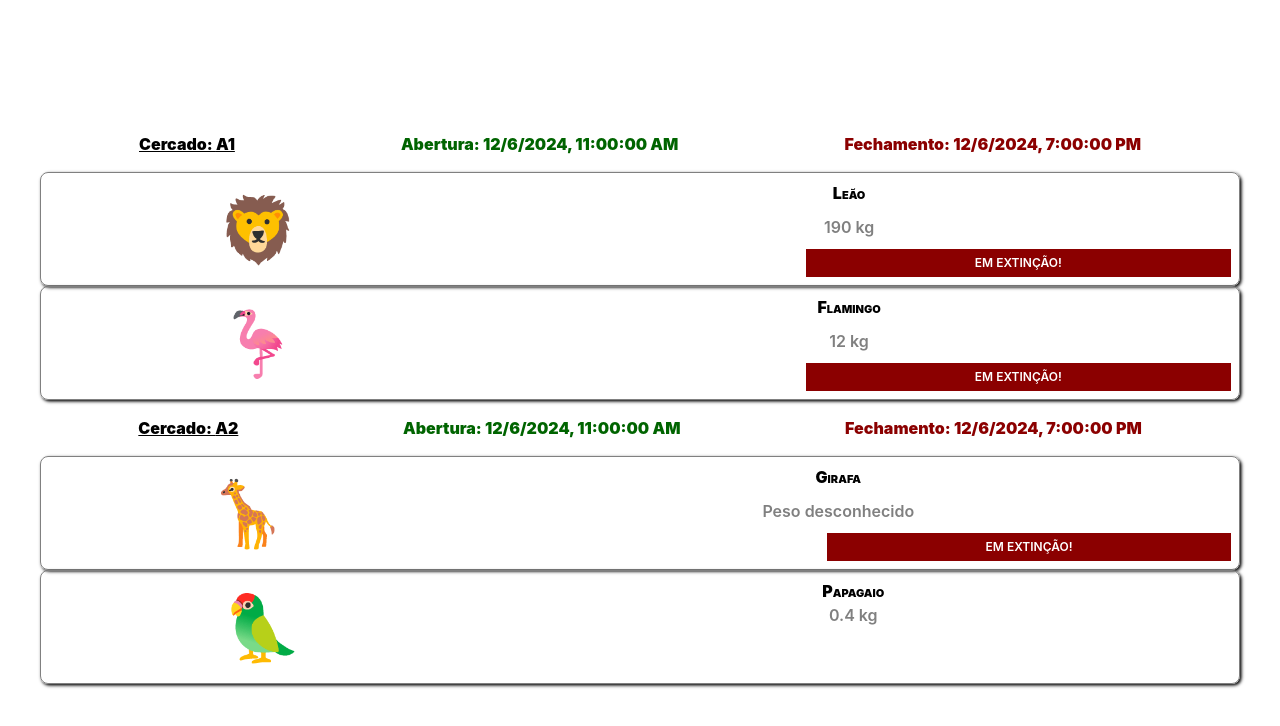
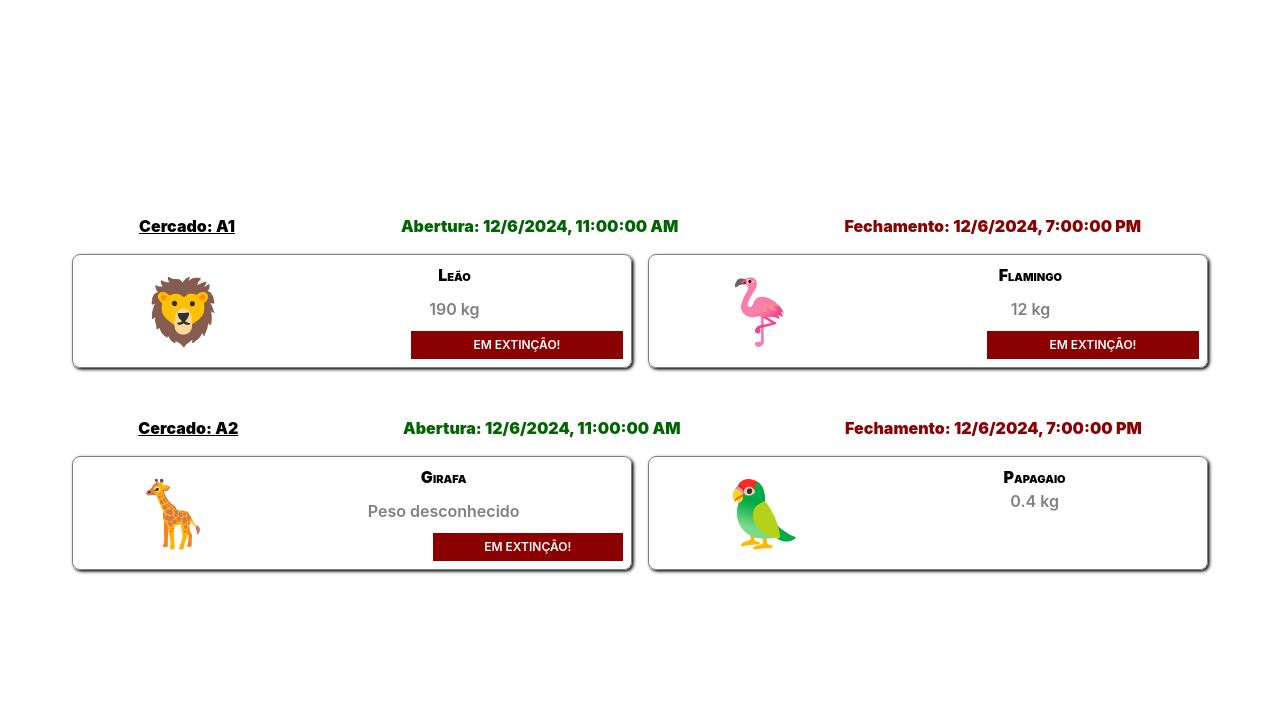
Before and after one commit to ufjf-dcc207/ufjf-dcc207-2024-3-a-atv03-VanessaTrajano, a React (Vite) app: page / in a window 1280 px wide. Shown: the top 726 px of the page. Built offline with nearby package versions, Linux system fonts and the light colour scheme.

Commit message:
Adiciona filhos na Exibicao

```diff
--- a/src/App.tsx
+++ b/src/App.tsx
@@ -9,16 +9,18 @@ function App() {
         abertura={new Date("2024-12-06T08:00:00.000-03:00")}
         fechamento={new Date("2024-12-06T16:00-03:00")}
         cercado="A1"
-      />
-      <Animal icone="🦁" nome="Leão" peso={190.0} emExtincao={true} />
-      <Animal icone="🦩" nome="Flamingo" peso={12.0} emExtincao={true} />
+      >
+        <Animal icone="🦁" nome="Leão" peso={190.0} emExtincao={true} />
+        <Animal icone="🦩" nome="Flamingo" peso={12.0} emExtincao={true} />
+      </Exibicao>
       <Exibicao
         abertura={new Date("2024-12-06T08:00:00.000-03:00")}
         fechamento={new Date("2024-12-06T16:00-03:00")}
         cercado="A2"
-      />
-      <Animal icone="🦒" nome="Girafa" peso={0.0} emExtincao={true} />
-      <Animal icone="🦜" nome="Papagaio" peso={0.4} emExtincao={false} />
+      >
+        <Animal icone="🦒" nome="Girafa" peso={0.0} emExtincao={true} />
+        <Animal icone="🦜" nome="Papagaio" peso={0.4} emExtincao={false} />
+      </Exibicao>
     </div>
   );
 }
--- a/src/Exibicao.css
+++ b/src/Exibicao.css
@@ -1,21 +1,31 @@
-.exibicao{
+.exibicao {
   font-weight: 900;
   padding: 1em;
   display: grid;
-    grid-template-areas: "local inicio fim";
+  grid-template-areas:
+    "local inicio fim"
+    "animais animais animais";
 
-    .inicio{
+  .inicio {
     color: darkgreen;
     grid-area: inicio;
   }
 
-    .fim{
+  .fim {
     color: darkred;
     grid-area: fim;
   }
 
-    .local{
+  .local {
     text-decoration: underline;
     grid-area: local;
   }
+
+  .animais {
+    grid-area: animais;
+    display: grid;
+    grid-template-columns: repeat(auto-fit, minmax(200px, 1fr));
+    gap: 1em;
+    padding: 1em;
   }
+}
--- a/src/Exibicao.tsx
+++ b/src/Exibicao.tsx
@@ -1,17 +1,25 @@
+import { ReactNode } from "react";
 import "./Exibicao.css";
 
 interface ExibicaoProps {
-    abertura: Date;
-    fechamento: Date;
-    cercado: string;
+  abertura: Date;
+  fechamento: Date;
+  cercado: string;
+  children?: ReactNode;
 }
 
-function Exibicao({abertura:inicio, fechamento:fim, cercado:local}:ExibicaoProps) {
+function Exibicao({
+  abertura: inicio,
+  fechamento: fim,
+  cercado: local,
+  children: animais,
+}: ExibicaoProps) {
   return (
     <div className="exibicao">
       <div className="inicio">Abertura: {inicio.toLocaleString()}</div>
       <div className="fim">Fechamento: {fim.toLocaleString()}</div>
       <div className="local">Cercado: {local}</div>
+      <div className="animais">{animais}</div>
     </div>
   );
 }
```
Lines whose indentation alone changed are shown as unchanged.
